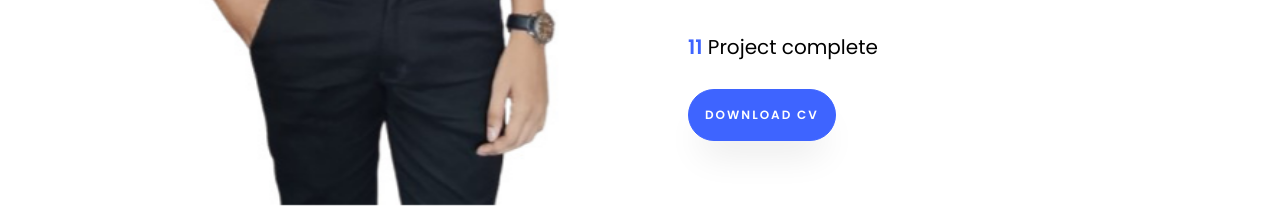
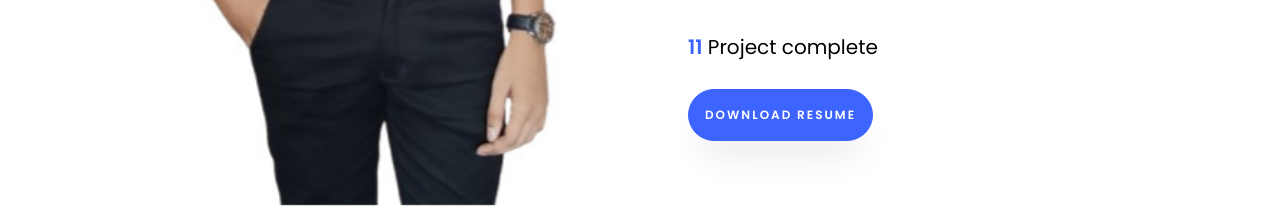
Before and after one commit to Surendar-k/MyPortfolio, a plain HTML site: page index.html in a window 1280 px wide. Shown: the part 1424-1632 px from the top of the page. Drawn offline with Linux system fonts and the light colour scheme; files whose address does not match are found by name.

Commit message:
fix: index resume

```diff
--- a/index.html
+++ b/index.html
@@ -103,7 +103,7 @@
 	                <span class="number" data-number="12">0</span>
 	                <span>Project complete</span>
                 </p>
-                <p><a href="./images/Surendar_K_resumeupdated.pdf" class="btn btn-primary py-3 px-3">Download CV</a></p>
+                <p><a href="./images/Surendar_K_resumeupdated.pdf" class="btn btn-primary py-3 px-3">Download Resume</a></p>
               </div>
 	          </div>
 	        </div>
```
